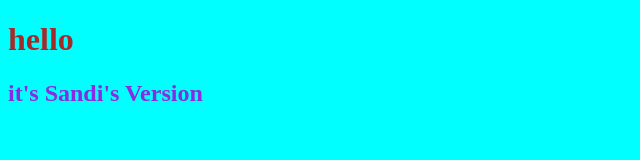
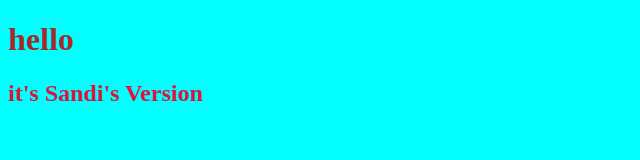
Before and after one commit to itmesandi/Test, a plain HTML site: page index.html in a window 1280 px wide. Shown: the whole page, without its empty margins (0-640 px from the left). Drawn offline with Linux system fonts and the light colour scheme.

Commit message:
changing text color

```diff
--- a/style.css
+++ b/style.css
@@ -6,5 +6,5 @@ body{
 }
 
 h2{
-    color: blueviolet;
+    color:crimson
 }
```
